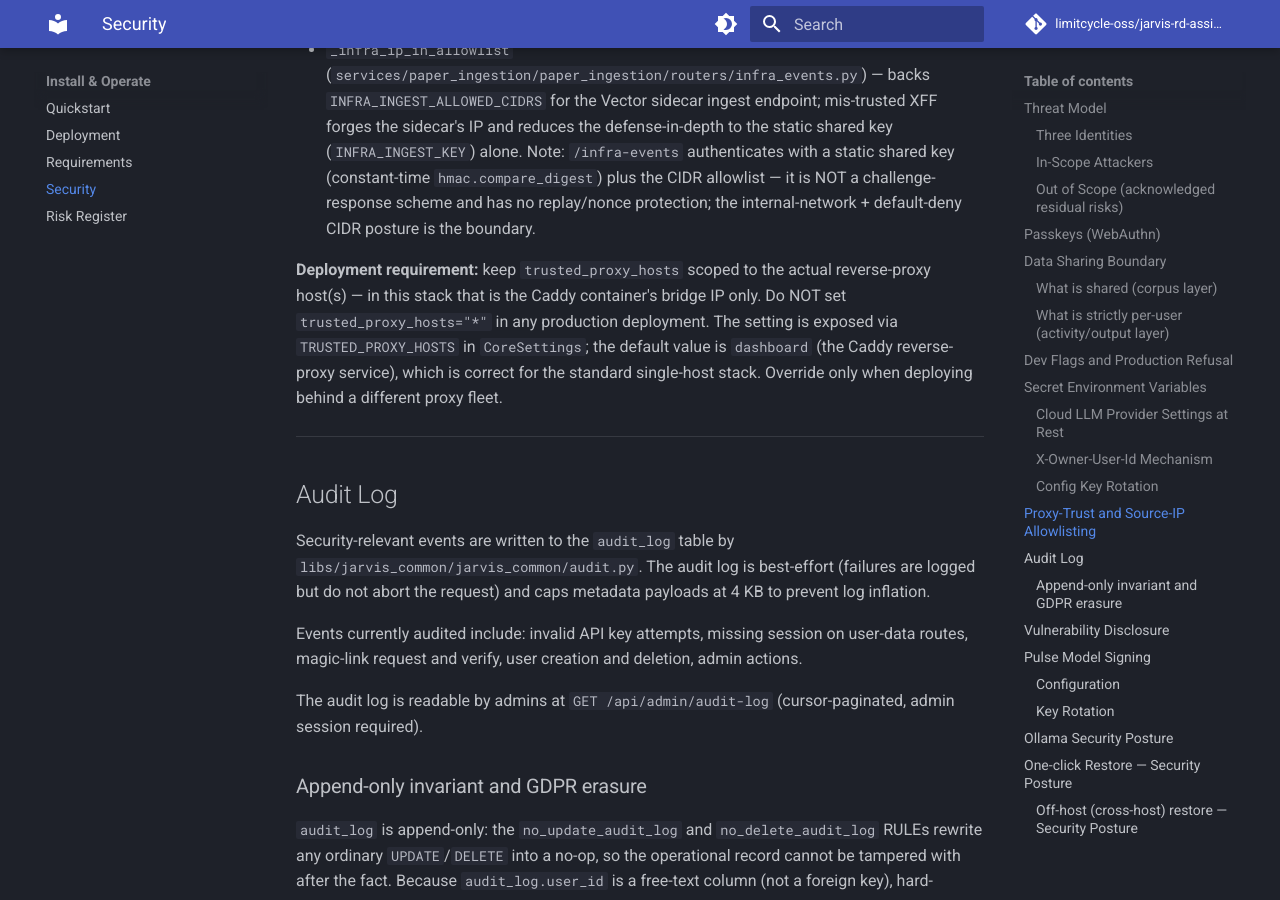
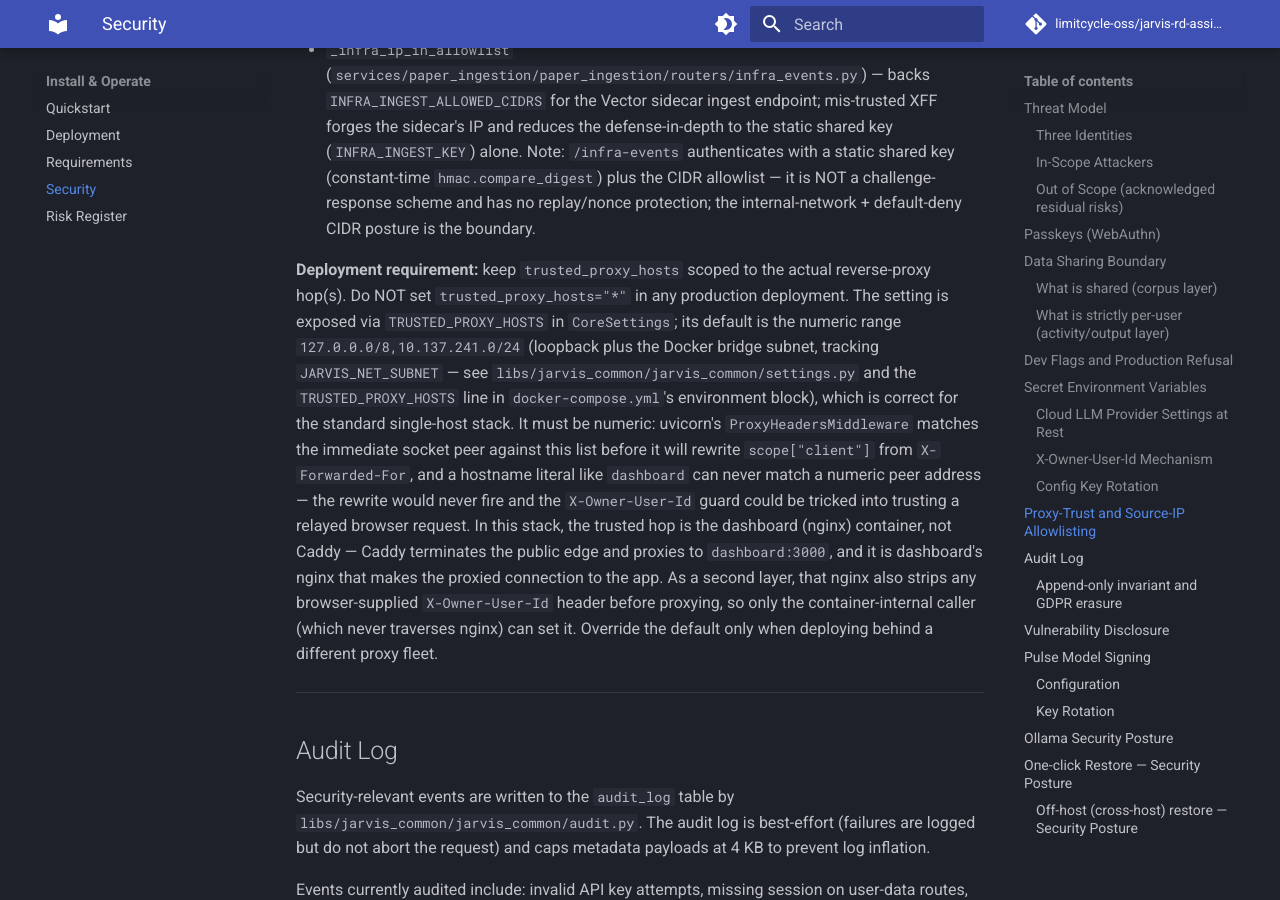
Before and after one commit to FFidan/Jarvis-RD-Assistant, an MkDocs documentation site: the page built from docs/SECURITY.md, in a window 1280 px wide and 900 px high, scrolled down 7889 px. Built offline with MkDocs 1.6.1 and Material for MkDocs 9.7.7, drawn with Linux system fonts in a browser that asks for light colours; comment, search, counter and statistics services are not loaded; some of the changed text lies outside the part shown.

Commit message:
fix(backups): report maintenance skips truthfully and correct schema, size, and doc drift
A maintenance skip is no longer reported as a failed backup; the restore schema-compatibility floor, the upload size limit, and stale version and proxy documentation are brought back in line.

Co-Authored-By: Claude Opus 4.8 (1M context) <noreply@anthropic.com>

```diff
--- a/docs/SECURITY.md
+++ b/docs/SECURITY.md
@@ -240,13 +240,26 @@ The IP-allowlist call sites are:
   scheme and has no replay/nonce protection; the internal-network + default-deny
   CIDR posture is the boundary.
 
-**Deployment requirement:** keep `trusted_proxy_hosts` scoped to the
-actual reverse-proxy host(s) — in this stack that is the Caddy container's
-bridge IP only. Do NOT set `trusted_proxy_hosts="*"` in any production
+**Deployment requirement:** keep `trusted_proxy_hosts` scoped to the actual
+reverse-proxy hop(s). Do NOT set `trusted_proxy_hosts="*"` in any production
 deployment. The setting is exposed via `TRUSTED_PROXY_HOSTS` in
-`CoreSettings`; the default value is `dashboard` (the Caddy reverse-proxy
-service), which is correct for the standard single-host stack. Override only
-when deploying behind a different proxy fleet.
+`CoreSettings`; its default is the numeric range
+`127.0.0.0/8,10.137.241.0/24` (loopback plus the Docker bridge subnet,
+tracking `JARVIS_NET_SUBNET` — see `libs/jarvis_common/jarvis_common/settings.py`
+and the `TRUSTED_PROXY_HOSTS` line in `docker-compose.yml`'s environment
+block), which is correct for the standard single-host stack. It must be
+numeric: uvicorn's `ProxyHeadersMiddleware` matches the immediate socket peer
+against this list before it will rewrite `scope["client"]` from
+`X-Forwarded-For`, and a hostname literal like `dashboard` can never match a
+numeric peer address — the rewrite would never fire and the `X-Owner-User-Id`
+guard could be tricked into trusting a relayed browser request. In this
+stack, the trusted hop is the dashboard (nginx) container, not Caddy — Caddy
+terminates the public edge and proxies to `dashboard:3000`, and it is
+dashboard's nginx that makes the proxied connection to the app. As a second
+layer, that nginx also strips any browser-supplied `X-Owner-User-Id` header
+before proxying, so only the container-internal caller (which never
+traverses nginx) can set it. Override the default only when deploying behind
+a different proxy fleet.
 
 ---
 
```
Also changed, not shown: other parts of docs/SECURITY.md (+1 -1 lines), docs/known-residual-risks.md (+1 -1 lines), 9 other files.
